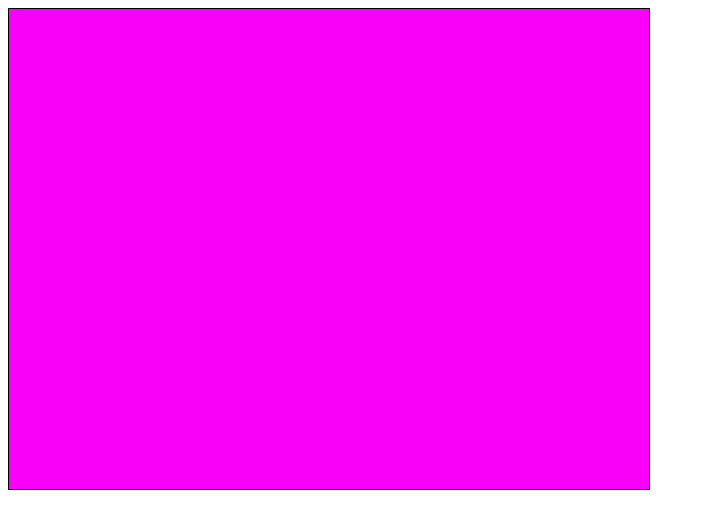
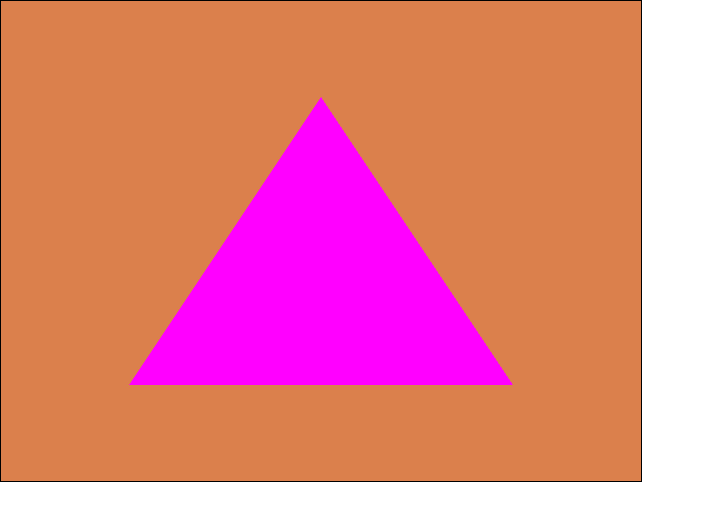
Before and after one commit to snappy-cobra/GGJ20, a website built with webpack: page src/views/index.html in a window 1280 px wide. Shown: the whole page, without its empty margins (0-713 px from the left). Built offline with nearby package versions, Linux system fonts and the light colour scheme.

Commit message:
basic triangle

```diff
--- a/src/app/index.ts
+++ b/src/app/index.ts
@@ -14,6 +14,8 @@ function main() {
       return;
     }
 
+    start();
+
     requestAnimationFrame(renderLoop)
 }
 
@@ -26,9 +28,9 @@ function renderLoop(timeMS : number) {
     oldTimeMS = timeMS;
     time += deltaTime;
 
-    gl.clearColor(Math.sin(time*1.0) * 0.4 + 0.6, 0.0, Math.sin(time*1.0) * 0.4 + 0.6, 1.0);
+    gl.clearColor(Math.sin(time*2.0)*0.4 + 0.6,  0.5,  Math.cos(time*2.0)*0.4 + 0.6, 1.0);
     gl.clear(gl.COLOR_BUFFER_BIT | gl.DEPTH_BUFFER_BIT);
-
+    gl.viewport(0, 0, gl.drawingBufferWidth, gl.drawingBufferHeight);
 
     render(deltaTime);
 
@@ -36,8 +38,71 @@ function renderLoop(timeMS : number) {
     requestAnimationFrame(renderLoop)
 }
 
+
+
+function start() {
+    var vertexCode : string = "#version 300 es\n"+
+        "layout (location=0) in vec3 a_pos;" +
+
+        "void main(void) {" +
+            "gl_Position = vec4(a_pos, 1.0);" +
+        "}";
+
+    var vertexShader : WebGLShader = gl.createShader(gl.VERTEX_SHADER);
+    gl.shaderSource(vertexShader, vertexCode);
+    gl.compileShader(vertexShader);
+
+    var fragmentCode : string = "#version 300 es\n"+
+        "precision mediump float;"+
+        "out vec4 fragColor;"+
+        "void main() {"+
+            "fragColor = vec4(1.0, 0.0, 1.0, 1.0);"+
+        "}";
+
+    var fragmentShader : WebGLShader = gl.createShader(gl.FRAGMENT_SHADER);
+    gl.shaderSource(fragmentShader, fragmentCode);
+    gl.compileShader(fragmentShader);
+
+    var shaderProgram = gl.createProgram();
+    gl.attachShader(shaderProgram, vertexShader);
+    gl.attachShader(shaderProgram, fragmentShader);
+    gl.linkProgram(shaderProgram);
+    gl.detachShader(shaderProgram, vertexShader);
+    gl.detachShader(shaderProgram, fragmentShader);
+    gl.deleteShader(vertexShader);
+    gl.deleteShader(fragmentShader);
+
+    // if something in our 2 shaders is incorrect it will not link
+    if (!gl.getProgramParameter(shaderProgram, gl.LINK_STATUS)) {
+        console.error([
+            gl.getProgramInfoLog(shaderProgram),
+            gl.getShaderInfoLog(vertexShader),
+            gl.getShaderInfoLog(fragmentShader)
+        ]);
+    }
+
+    gl.useProgram(shaderProgram);
+
+
+    var vertices = new Float32Array([
+        // x   y    z
+        -0.6, -0.6, 0.0,
+        0.6, -0.6, 0.0,
+        0.0,  0.6, 0.0,
+    ]);
+
+    var vbo : WebGLBuffer = gl.createBuffer();
+    gl.bindBuffer(gl.ARRAY_BUFFER, vbo);
+    gl.bufferData(gl.ARRAY_BUFFER, vertices, gl.STATIC_DRAW);
+
+    gl.vertexAttribPointer(0, 3, gl.FLOAT, false, 0, 0);
+    gl.enableVertexAttribArray(0);
+
+}
+
 function render(deltaTime : number) {
-    // TODO: actually make a game
+    // draw the triangle
+    gl.drawArrays(gl.TRIANGLES, 0, 3);
 }
 
 
--- a/src/app/style.css
+++ b/src/app/style.css
@@ -1,3 +1,11 @@
+html {
+  overflow: hidden;
+}
+
+body {
+  margin: 0;
+}
+
 canvas {
   border: 1px solid black;
   background-color: black;
```
